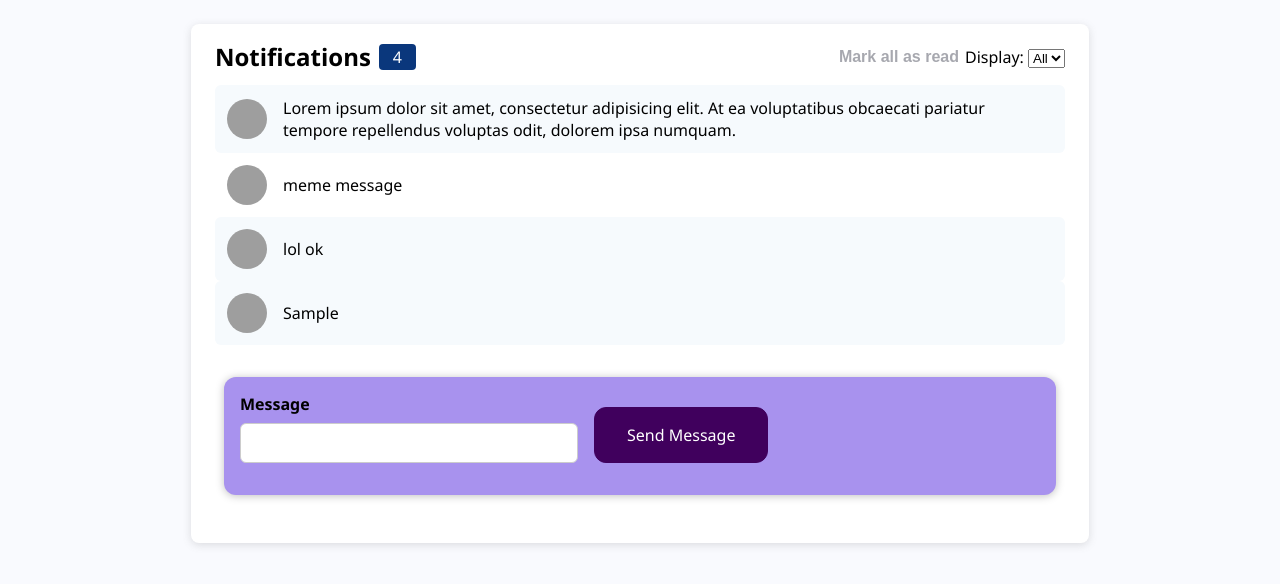
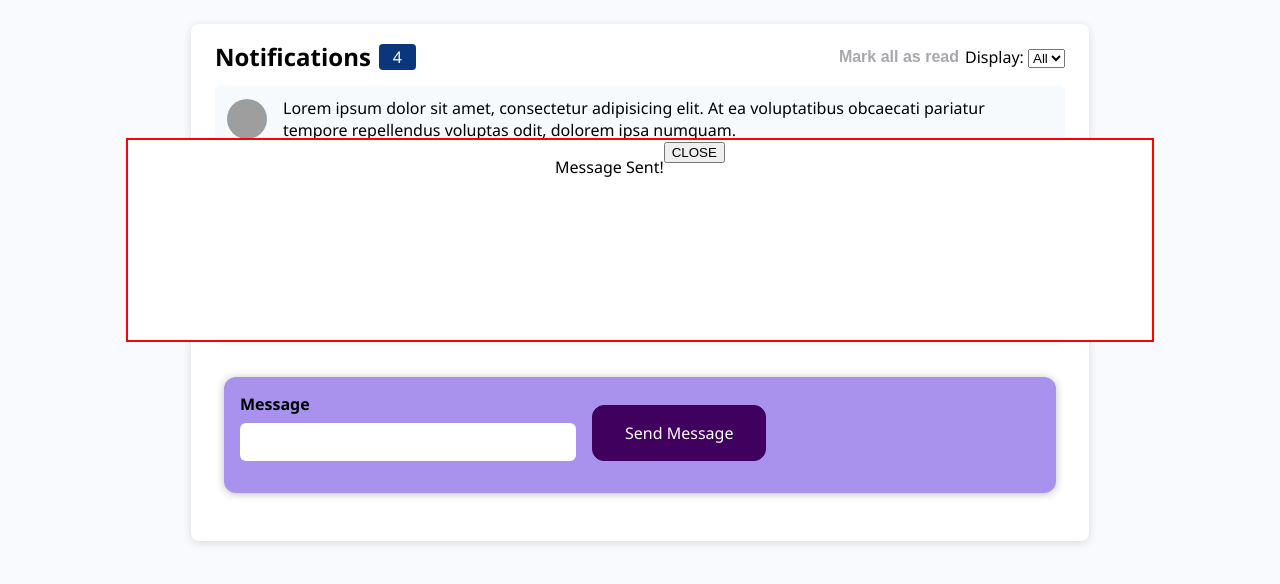
Before and after one commit to xmtrinidad/react-notifications, a React (Create React App) app: page / in a window 1280 px wide. Both pictures are taken after typing "Sample" into the empty fields and a click on the button "Send Message". Shown: the top 584 px of the page. Built offline with nearby package versions, Linux system fonts and the light colour scheme; grey boxes are pictures that could not be loaded; the HTML template or start-up script is replaced by a standard one.

Commit message:
added modal example

```diff
--- a/src/App.js
+++ b/src/App.js
@@ -3,6 +3,7 @@ import { useState } from 'react';
 import Notification from './components/Notification';
 import NotificationsHeader from './components/NotificationsHeader';
 import NewNotification from './components/NewNotification';
+import AppModal from './components/AppModal'
 
 const MOCK_DATA = [
   { id: 1, avatar: 'https://i.pravatar.cc/300', message: 'Lorem ipsum dolor sit amet, consectetur adipisicing elit. At ea voluptatibus obcaecati pariatur tempore repellendus voluptas odit, dolorem ipsa numquam.', isUnread: true},
@@ -15,11 +16,14 @@ const DISPLAY = 'all';
 function App() {
   const [notificationData, setNotificationData] = useState(MOCK_DATA);
   const [notificationDisplay, setDisplay] = useState(DISPLAY);
+  const [isModalActive, setModalActive] = useState(false);
 
   const addNotificationHandler = (notification) => {
     setNotificationData((prevState) => {
       return [...prevState, notification];
     });
+
+    setModalActive(true);
   };
 
   const handleMarkAsRead = () => {
@@ -31,6 +35,10 @@ function App() {
 
   const handleDisplayChange = (displayNumber) => {
     setDisplay(displayNumber);
+  };
+
+  const closeModal = () => {
+    setModalActive(false);
   };
 
   const notifications = notificationData.map((notification, i) =>
@@ -46,6 +54,7 @@ function App() {
         {notifications}
       </div>
       <NewNotification onAddNotification={addNotificationHandler}></NewNotification>
+      <AppModal onModalClose={closeModal} modalActive={isModalActive} />
     </div>
   );
 }
--- /dev/null
+++ b/src/components/AppModal.js
@@ -0,0 +1,20 @@
+
+const AppModal = (props) => {
+
+  const handleModalClose = () => {
+    props.onModalClose();
+  };
+
+  const appModalClasses = `app-modal ${props.modalActive ? 'active' : ''}`
+
+  return (
+    <div className={appModalClasses}>
+      <p>Message Sent!</p>
+      <div className="app-modal-actions">
+        <button onClick={handleModalClose}>CLOSE</button>
+      </div>
+    </div>
+  );
+};
+
+export default AppModal;
--- a/src/components/NotificationForm.js
+++ b/src/components/NotificationForm.js
@@ -2,6 +2,7 @@ import { useState } from "react";
 
 const NotifcationForm = (props) => {
   const [enteredMessage, setMessage] = useState('');
+  const [isValid, setIsValid] = useState(true);
 
   const messageChangeHandler = (e) => {
     // setMessage((prevState) => {
@@ -14,6 +15,12 @@ const NotifcationForm = (props) => {
 
   const submitHandler = (e) => {
     e.preventDefault();
+    if (enteredMessage.length === 0) {
+      setIsValid(false);
+      return;
+    } else {
+      setIsValid(true);
+    }
     const notificationData = { avatar: 'https://i.pravatar.cc/300', message: enteredMessage, isUnread: true};
 
     props.onSaveExpenseData(notificationData);
@@ -26,7 +33,7 @@ const NotifcationForm = (props) => {
       <div className="notification-form__controls">
         <div className="notification-form__control">
           <label htmlFor="message">Message</label>
-          <input type="text" id="message" value={enteredMessage} onChange={messageChangeHandler} />
+          <input style={{border: isValid ? 'initial' : '2px solid red'}} type="text" id="message" value={enteredMessage} onChange={messageChangeHandler} />
         </div>
         <div className="notification-form__actions">
           <button type="submit">Send Message</button>
--- a/src/index.css
+++ b/src/index.css
@@ -153,3 +153,22 @@ body {
 .notification-form__actions {
   text-align: right;
 }
+
+/* App Modal */
+
+.app-modal {
+  border: 2px solid red;
+  position: absolute;
+  width: 80%;
+  height: 200px;
+  top: 30%;
+  left: 50%;
+  transform: translate(-50%, -50%);
+  display: none;
+  justify-content: center;
+  background-color: #fff;
+}
+
+.app-modal.active {
+  display: flex;
+}
```
